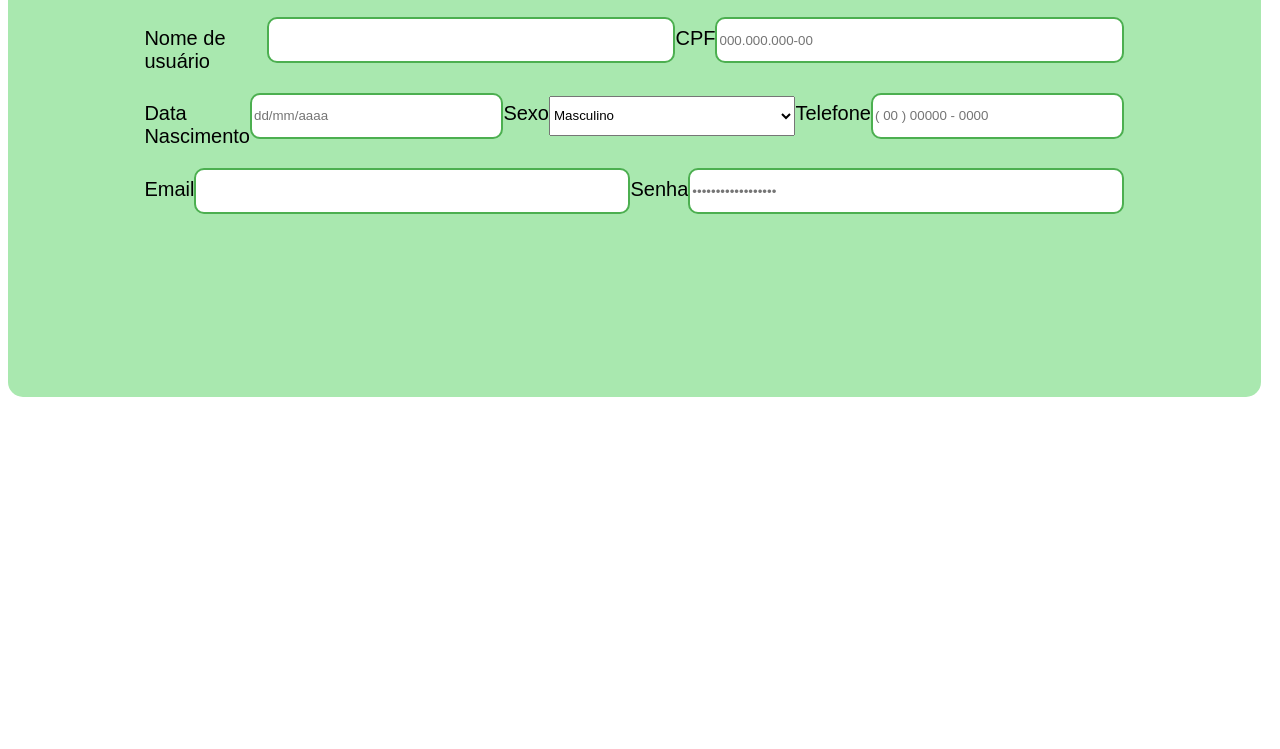
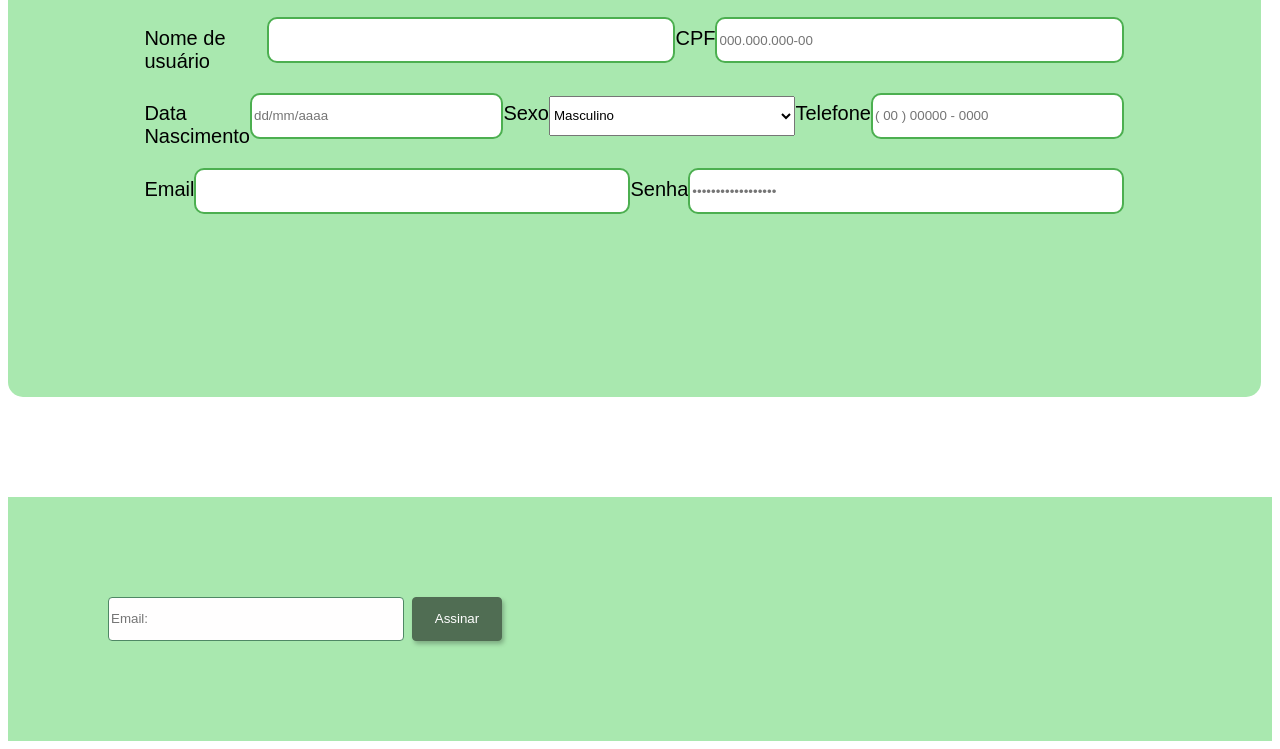
Before and after one commit to AnneCunha/PJ2, a plain HTML site: page PJ2/index.html in a window 1280 px wide. Shown: the part 799-1548 px from the top of the page. Before the commit the page ends 1204 px from the top, so only its background shows below. Drawn offline with Linux system fonts and the light colour scheme; a web font is replaced by a local one.

Commit message:
PageCadastro

```diff
--- a/PJ2/index.html
+++ b/PJ2/index.html
@@ -61,7 +61,19 @@
                 Email <input type="text" id="input-box" autocomplete="off">
                 Senha <input type="text" id="input-box" placeholder="••••••••••••••••••" autocomplete="off">
             </nav>
+    </div>
+    <div id="footer">
+        <form action="Assinar o Email">
+                <div class="email">
+                    <input type="" id="txtEmail" placeholder="Email:">
+                    <div class="assinar">
+                        <button id="elemButton">Assinar</button>
+                    <div class="redeSocial">
 
+                        </div>
+                    </div>
+                </div>
+        </form>
     </div>
 </body>
 </html>
--- a/PJ2/style.css
+++ b/PJ2/style.css
@@ -1,3 +1,6 @@
+* {
+  font-family: 'Anuphan', sans-serif;
+}
 .header{
     display: flex;
     justify-content: center;
@@ -143,3 +146,56 @@
   width: 500px;
   height: 40px;
 }
+
+/*
+  Footer
+*/
+
+#footer {
+  display: flex;
+  position: static;
+
+  margin-top: 100px;
+  padding: 100px;
+
+  background-color: #A9E8AF;
+}
+
+#txtEmail {
+  display: flex;
+  position: static;
+  float: left;
+
+  outline: none;
+  border-radius: 3px;
+  background: #FFFEFE;
+  border: 1px solid #4F8865;
+  border-radius: 4px;
+
+  width: 290px;
+  height: 40px;
+}
+
+#elemButton {
+  float: left;
+  position: absolute;
+
+  width: 90px;
+  height: 44px;
+  margin-left: 8px;
+
+  background: #506d53;
+  border: 1px solid #506C53;
+  filter: drop-shadow(2px 3px 2px rgba(0, 0, 0, 0.25));
+  border-radius: 4px;
+  color: white;
+
+  cursor: pointer;
+  transition-duration: 0.5s;
+
+}
+
+#elemButton:hover {
+  background-color: #465847;
+  color: white;
+}
```
